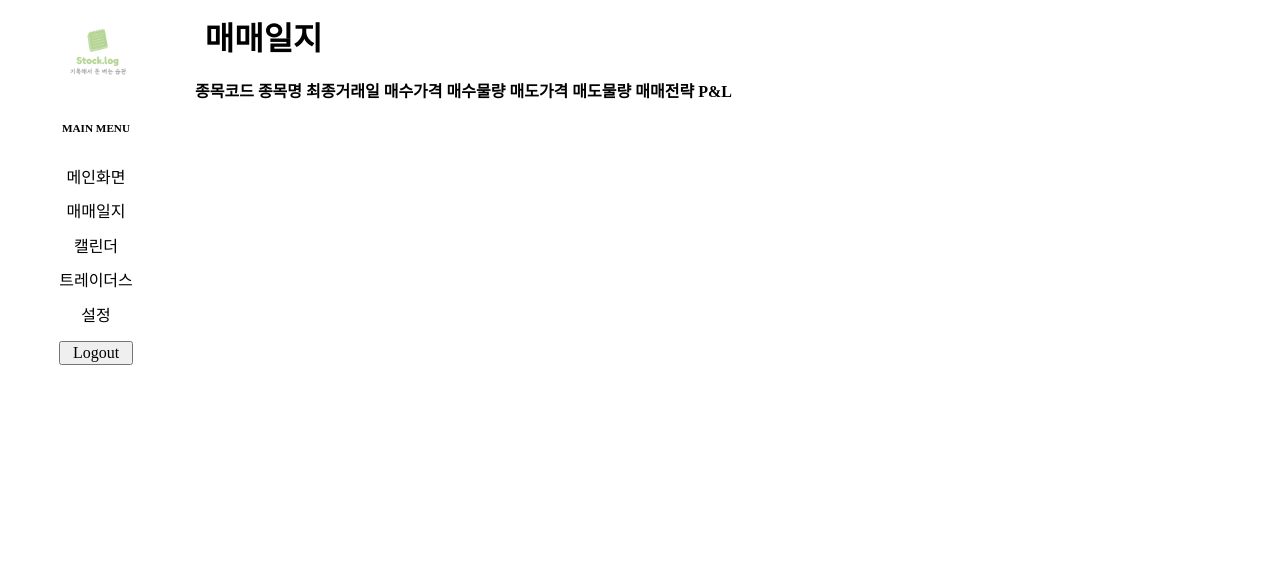
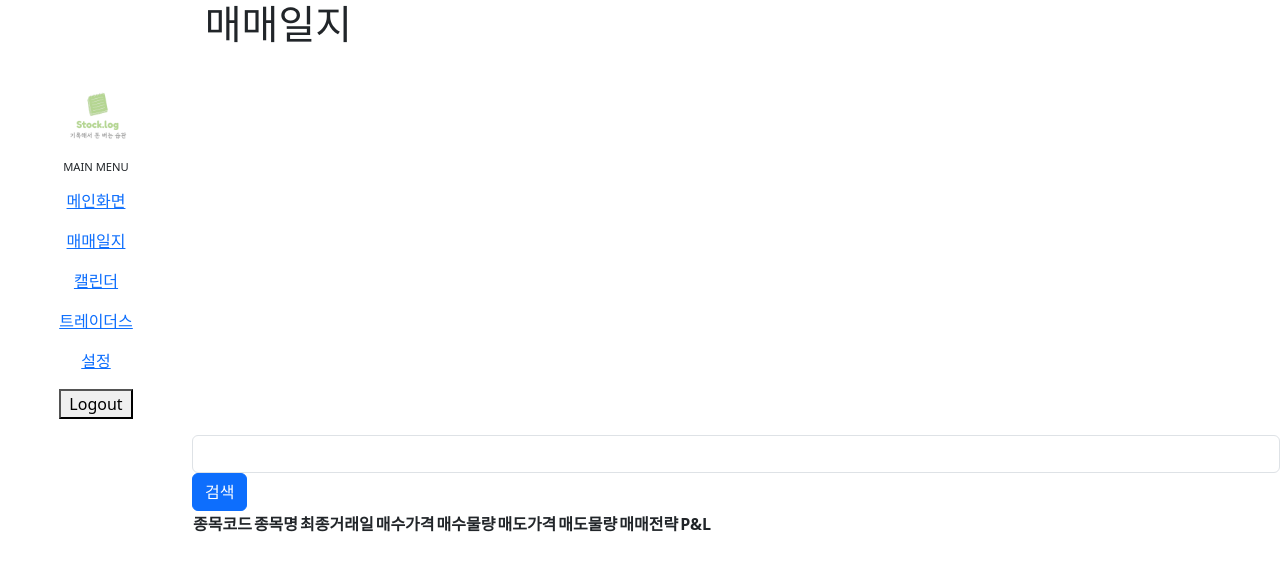
Before and after one commit to isac7722/Stock.log, a React (Create React App) app in the folder src/main/frontend/: page /journals in a window 1280 px wide. Shown: the top 570 px of the page. Built offline with nearby package versions, Linux system fonts and the light colour scheme.

Commit message:
Feat : 매매일지 검색창 구성, 부트스트랩 불완전 적용

```diff
--- a/src/main/frontend/src/App.js
+++ b/src/main/frontend/src/App.js
@@ -11,6 +11,7 @@ import Signup from "./pages/Signup";
 import FindPass from "./pages/FindPass";
 import "normalize.css"
 import Trader from "./pages/Trader";
+import 'bootstrap/dist/css/bootstrap.min.css';
 
 function App() {
   return (
--- a/src/main/frontend/src/components/journals/JournalSearcher.js
+++ b/src/main/frontend/src/components/journals/JournalSearcher.js
@@ -1,4 +1,6 @@
 import {useState} from "react";
+import Form from 'react-bootstrap/Form';
+import Button from "react-bootstrap/Button";
 
 
 const JournalSearcher = () => {
@@ -13,7 +15,13 @@ const JournalSearcher = () => {
 
     return (
         <>
-
+            <Form.Control
+                type={"text"}
+                id={"search"}
+                value={text}
+                onChange={searcherHandler}
+            />
+            <Button type={"submit"}>검색</Button>
         </>
     )
 }
```
